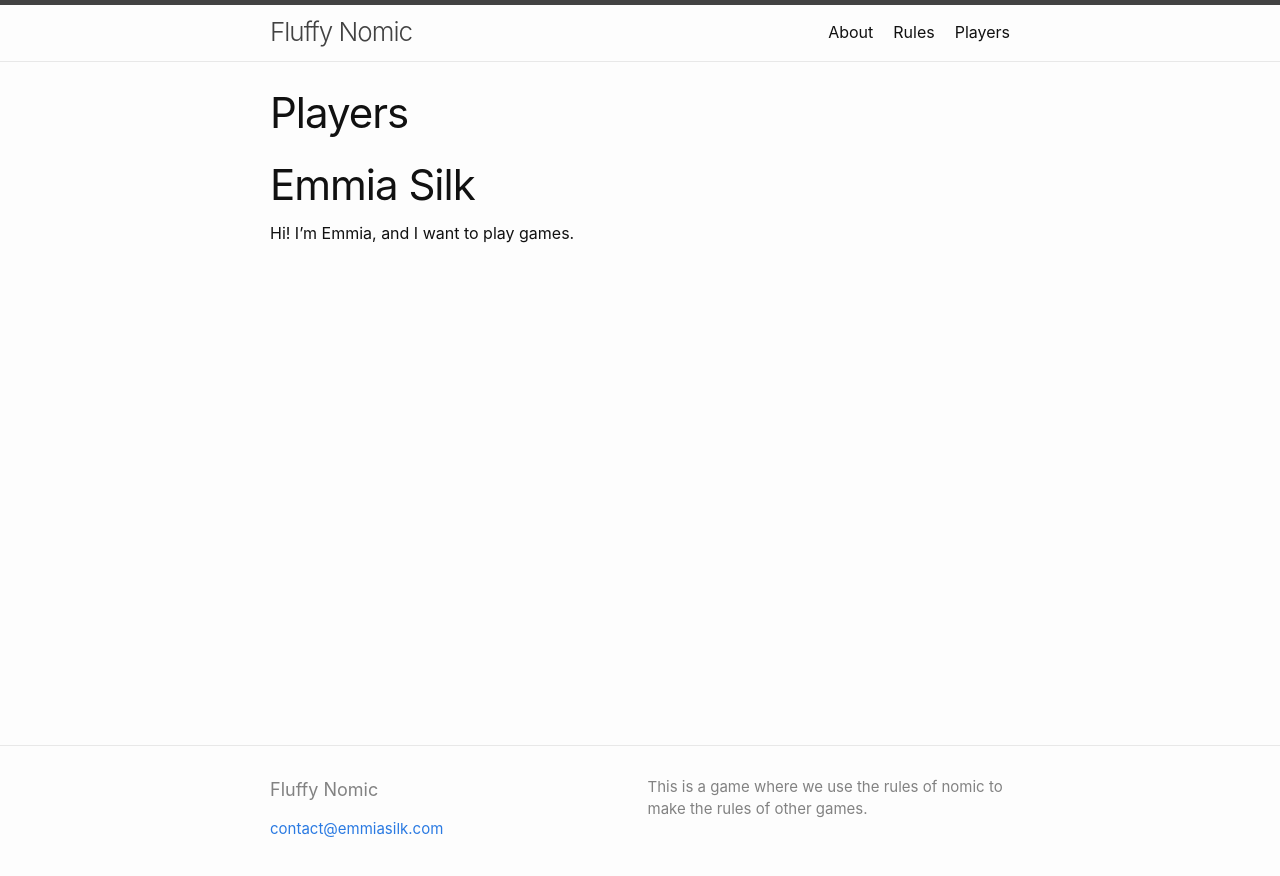
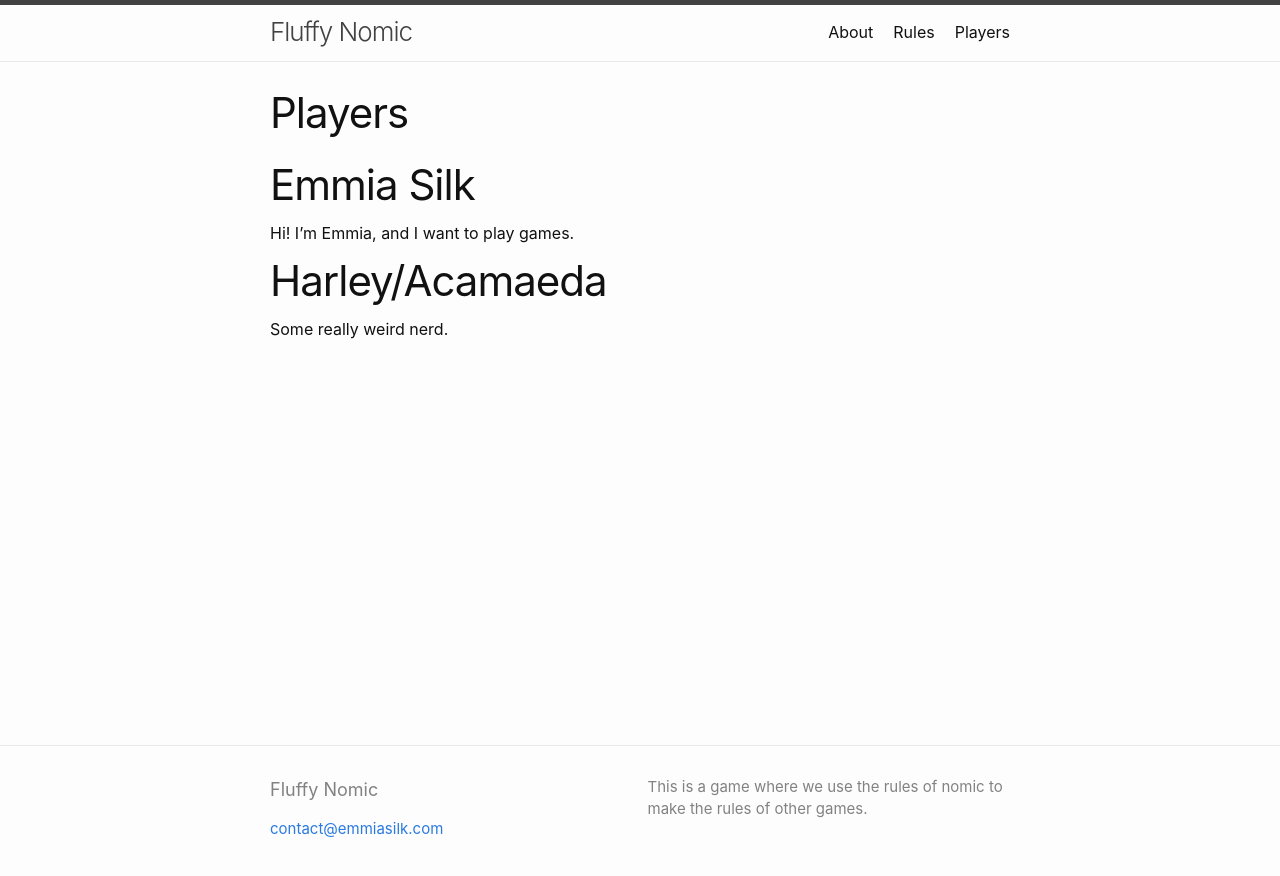
Before and after one commit to Acamaeda/fluffy-nomic, a Jekyll site: the page built from players.md, in a window 1280 px wide. Shown: the top 876 px of the page. Built offline with Jekyll 4.4.1, drawn with Linux system fonts in a browser that asks for light colours.

Commit message:
Added Acamaeda to players

```diff
--- a/players.md
+++ b/players.md
@@ -6,3 +6,6 @@ permalink: /players/
 
 # Emmia Silk
 Hi! I'm Emmia, and I want to play games.
+
+# Harley/Acamaeda
+Some really weird nerd.
```
